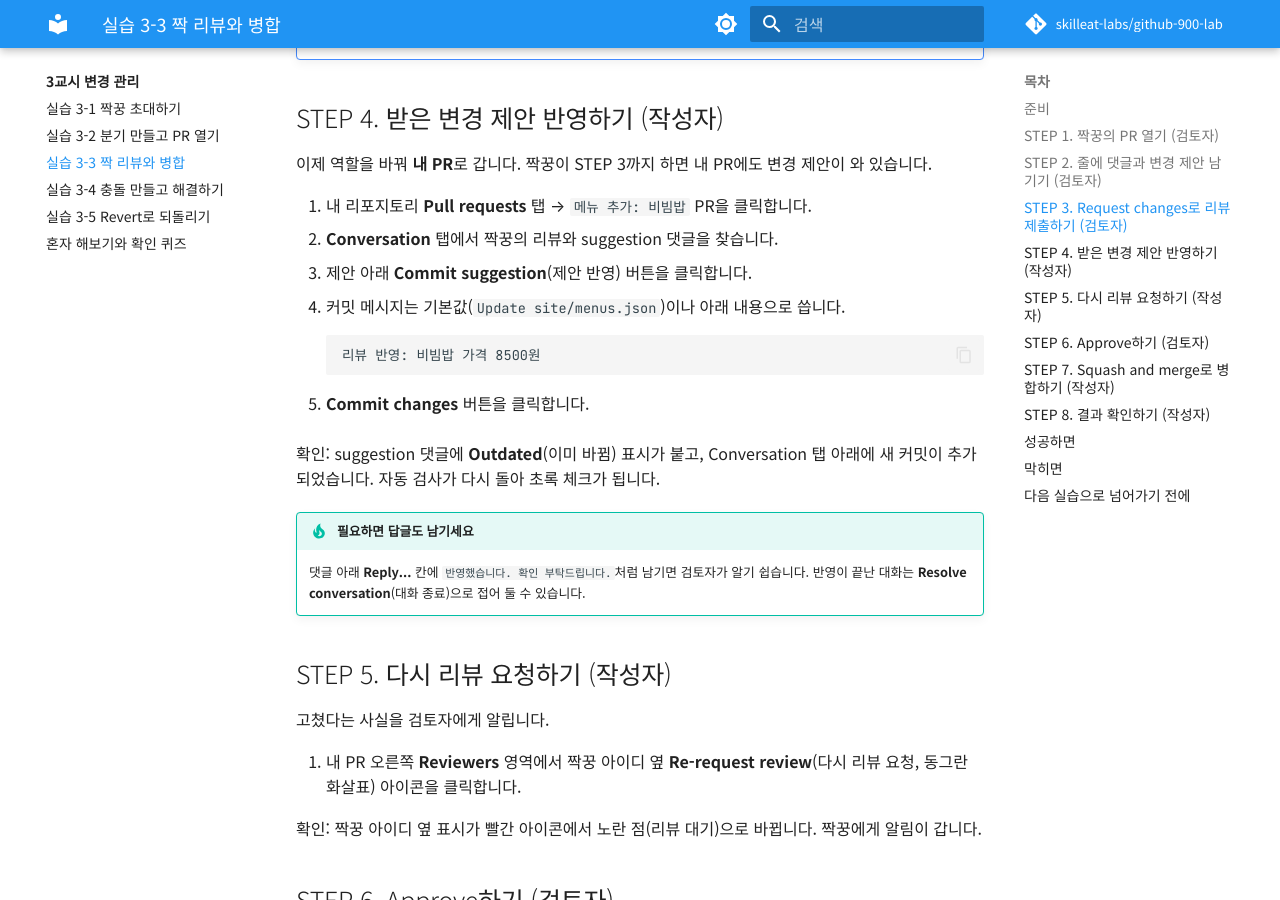
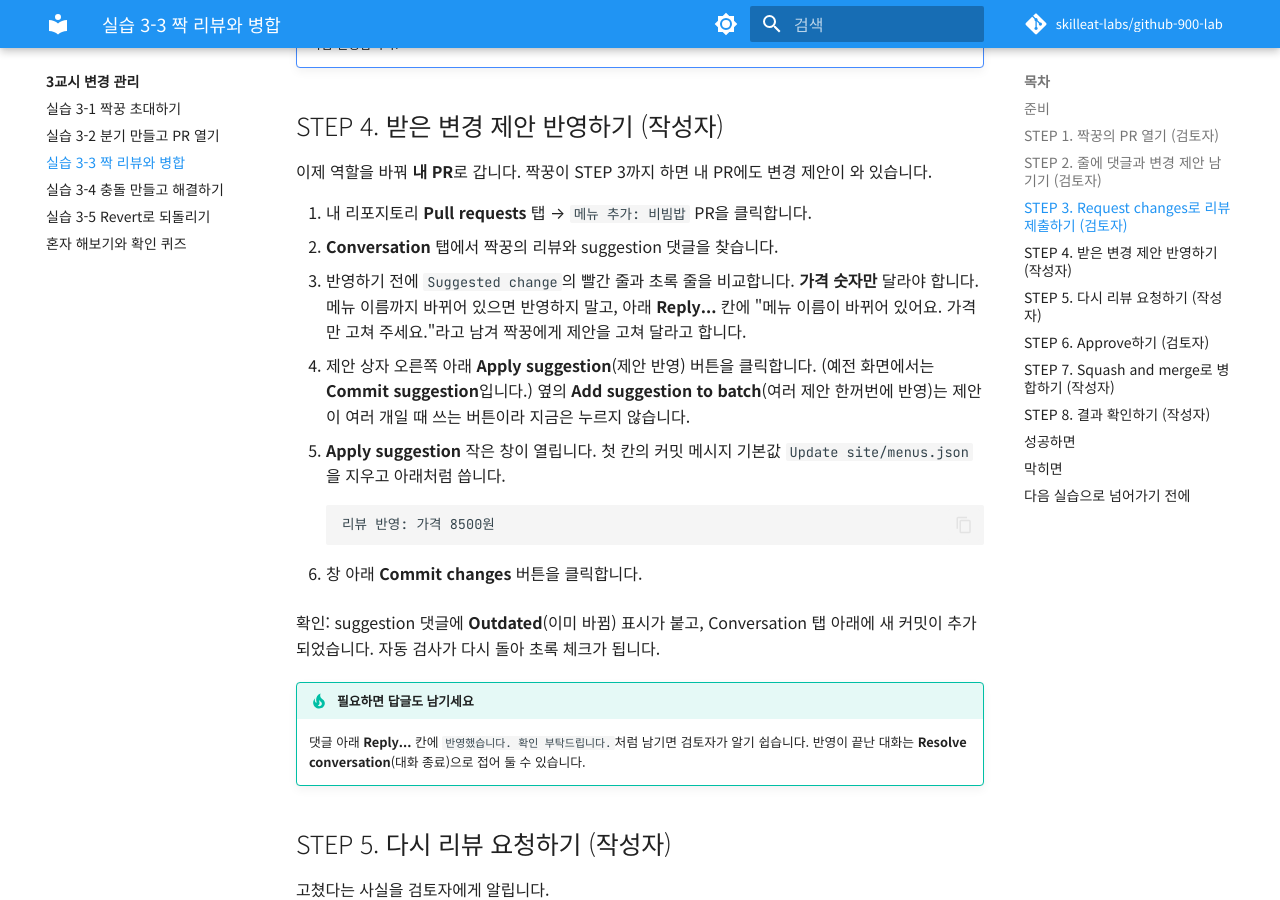
Before and after one commit to hyongsu/github-900-lab, an MkDocs documentation site: the page built from docs/class3/lab-3.md, in a window 1280 px wide and 900 px high, scrolled down 4757 px. Built offline with MkDocs 1.6.1 and Material for MkDocs 9.7.7, drawn with Linux system fonts in a browser that asks for light colours; comment, search, counter and statistics services are not loaded; some of the changed text lies outside the part shown.

Commit message:
변경 제안 반영 버튼을 현재 화면 이름 Apply suggestion으로, 3-3 STEP 4에 반영 전 확인 단계 추가
Co-Authored-By: Claude Opus 5.5 <noreply@anthropic.com>

`````diff
--- a/docs/class3/lab-3.md
+++ b/docs/class3/lab-3.md
@@ -2,7 +2,7 @@
 
 !!! abstract "이번 실습에서 할 것"
     - 짝꿍의 PR에 줄 단위 댓글과 **변경 제안**을 남기고 **Request changes**로 수정을 요청합니다.
-    - 내 PR에 온 변경 제안을 **Commit suggestion**으로 반영하고 다시 리뷰를 요청합니다.
+    - 내 PR에 온 변경 제안을 **Apply suggestion**으로 반영하고 다시 리뷰를 요청합니다.
     - 짝꿍의 **Approve**를 받은 뒤 **Squash and merge**로 `main`에 합치고 분기를 지웁니다.
 
 **소요 시간** 약 5분  **실습 장소** 짝꿍의 리포지토리(검토자 역할)와 내 리포지토리 `lunch-practice`(작성자 역할)  **관련 교안** [3교시 교안](index.md#review-types)
@@ -28,7 +28,7 @@ sequenceDiagram
     작성자->>PR: PR 열기, 검토 요청 (3-2)
     검토자->>PR: 변경 제안 + Request changes
     PR-->>작성자: 수정 요청 알림
-    작성자->>PR: Commit suggestion, Re-request review
+    작성자->>PR: Apply suggestion, Re-request review
     검토자->>PR: Approve
     작성자->>PR: Squash and merge, Delete branch
 ```
@@ -129,14 +129,15 @@ STEP 2의 댓글은 아직 대기 중입니다. 리뷰 전체를 한 번에 제
 
 1. 내 리포지토리 **Pull requests** 탭 → `메뉴 추가: 비빔밥` PR을 클릭합니다.
 2. **Conversation** 탭에서 짝꿍의 리뷰와 suggestion 댓글을 찾습니다.
-3. 제안 아래 **Commit suggestion**(제안 반영) 버튼을 클릭합니다.
-4. 커밋 메시지는 기본값(`Update site/menus.json`)이나 아래 내용으로 씁니다.
+3. 반영하기 전에 `Suggested change`의 빨간 줄과 초록 줄을 비교합니다. **가격 숫자만** 달라야 합니다. 메뉴 이름까지 바뀌어 있으면 반영하지 말고, 아래 **Reply...** 칸에 "메뉴 이름이 바뀌어 있어요. 가격만 고쳐 주세요."라고 남겨 짝꿍에게 제안을 고쳐 달라고 합니다.
+4. 제안 상자 오른쪽 아래 **Apply suggestion**(제안 반영) 버튼을 클릭합니다. (예전 화면에서는 **Commit suggestion**입니다.) 옆의 **Add suggestion to batch**(여러 제안 한꺼번에 반영)는 제안이 여러 개일 때 쓰는 버튼이라 지금은 누르지 않습니다.
+5. **Apply suggestion** 작은 창이 열립니다. 첫 칸의 커밋 메시지 기본값 `Update site/menus.json`을 지우고 아래처럼 씁니다.
 
     ```text
-    리뷰 반영: 비빔밥 가격 8500원
+    리뷰 반영: 가격 8500원
     ```
 
-5. **Commit changes** 버튼을 클릭합니다.
+6. 창 아래 **Commit changes** 버튼을 클릭합니다.
 
 확인: suggestion 댓글에 **Outdated**(이미 바뀜) 표시가 붙고, Conversation 탭 아래에 새 커밋이 추가되었습니다. 자동 검사가 다시 돌아 초록 체크가 됩니다.
 
@@ -199,7 +200,7 @@ STEP 2의 댓글은 아직 대기 중입니다. 리뷰 전체를 한 번에 제
 ## 성공하면
 
 - [x] 짝꿍 PR에 변경 제안과 **Request changes** 리뷰를 남겼고, 이어서 **Approve**했다
-- [x] 내 PR에 온 변경 제안을 **Commit suggestion**으로 반영했다
+- [x] 내 PR에 온 변경 제안을 **Apply suggestion**으로 반영했다
 - [x] 내 PR이 보라색 **Merged** 상태이고, `add-menu` 분기는 지워졌다
 - [x] `main`의 `menus.json`에 메뉴가 N+1개(처음 메모한 N개보다 1개 많음)이고, 웹페이지에도 새 메뉴가 보인다
 
@@ -221,7 +222,7 @@ STEP 2의 댓글은 아직 대기 중입니다. 리뷰 전체를 한 번에 제
     ```
     ````
 
-??? failure "Commit suggestion 버튼이 안 보이거나 눌리지 않아요"
+??? failure "Apply suggestion 버튼이 안 보이거나 눌리지 않아요"
     - 검토자가 리뷰를 아직 **Submit** 하지 않았으면 작성자에게 보이지 않습니다. 짝꿍에게 STEP 3을 마쳤는지 물어보세요.
     - 이미 반영했거나 그 줄이 다른 커밋으로 바뀌었으면 **Outdated**가 되어 버튼이 사라집니다. 이때는 Files changed에서 직접 고치면 됩니다.
 
`````
Also changed, not shown: GUIDE_RULES.md (+1 -1 lines), docs/class3/index.md (+2 -2 lines), docs/class6/mission-1.md (+5 -5 lines), docs/class6/mission-3.md (+4 -4 lines), docs/class6/review.md (+1 -1 lines).
